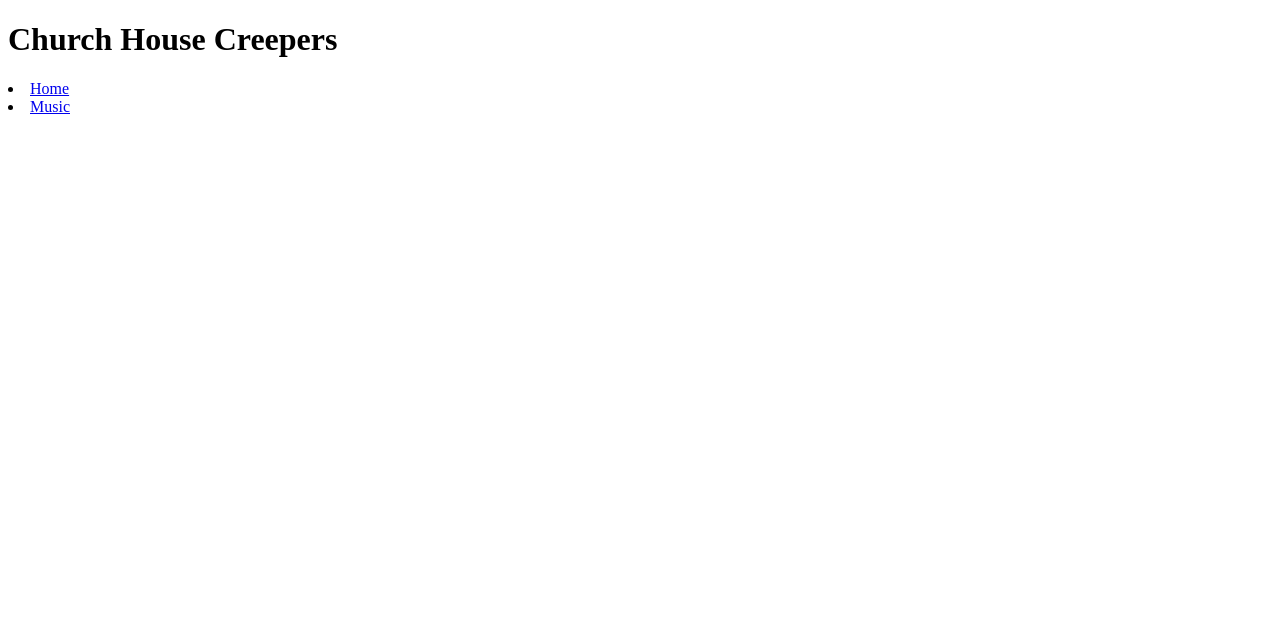
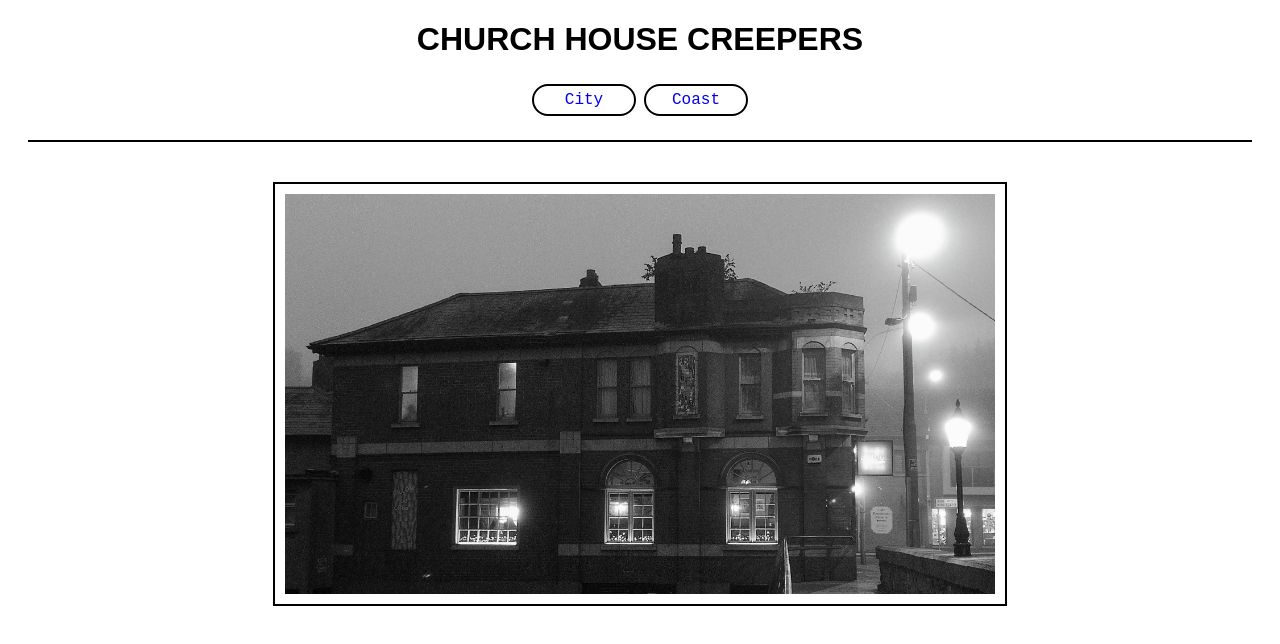
Before and after one commit to NigeGallagher/projects, a plain HTML site: page index.html in a window 1280 px wide. Drawn offline with Linux system fonts and the light colour scheme.

Commit message:
Update modified index .html file

```diff
--- a/index.html
+++ b/index.html
@@ -1,20 +1,26 @@
 <!DOCTYPE html>
 <html lang="en">
   <head>
-    <meta charset="UTF-8">
-    <meta http-equiv="X-UA-Compatible" content="IE=edge">
-    <meta name="viewport" content="width=device-width, initial-scale=1.0">
+    <meta charset="UTF-8" />
+    <meta http-equiv="X-UA-Compatible" content="IE=edge" />
+    <meta name="viewport" content="width=device-width, initial-scale=1.0" />
     <title>Church House Creepers</title>
+    <link rel="stylesheet" href="assets/css/style.css" class="css" />
   </head>
   <body>
     <h1>Church House Creepers</h1>
     <nav>
       <li>
-            <a href="index.html">Home</a>
+        <a href="index.html">City</a>
       </li>
       <li>
-            <a href="music.html">Music</a>
+        <a href="coast.html">Coast</a>
       </li>
     </nav>
+    <section>
+        <figure>
+            <img src="assets/images/city.jpg" alt="an image of coastal Dublin">
+        </figure>
+    </section>
   </body>
 </html>
```
Also changed, not shown: coast.html (+6 -1 lines), assets/images/beach.jpg (added), assets/images/city.jpg (added). Lines whose indentation alone changed are shown as unchanged.
